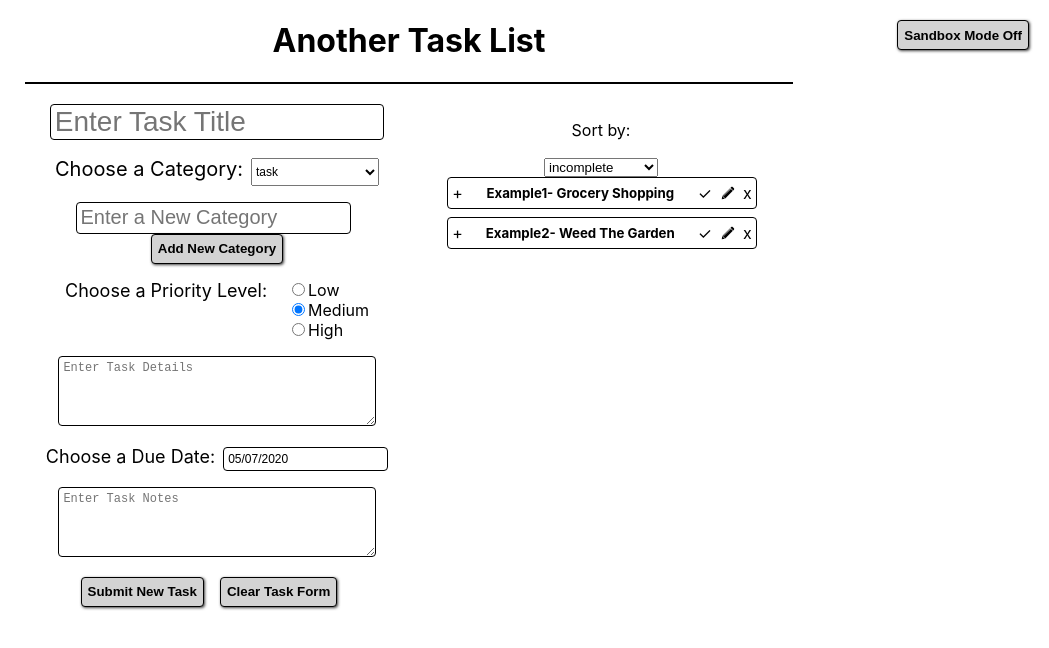
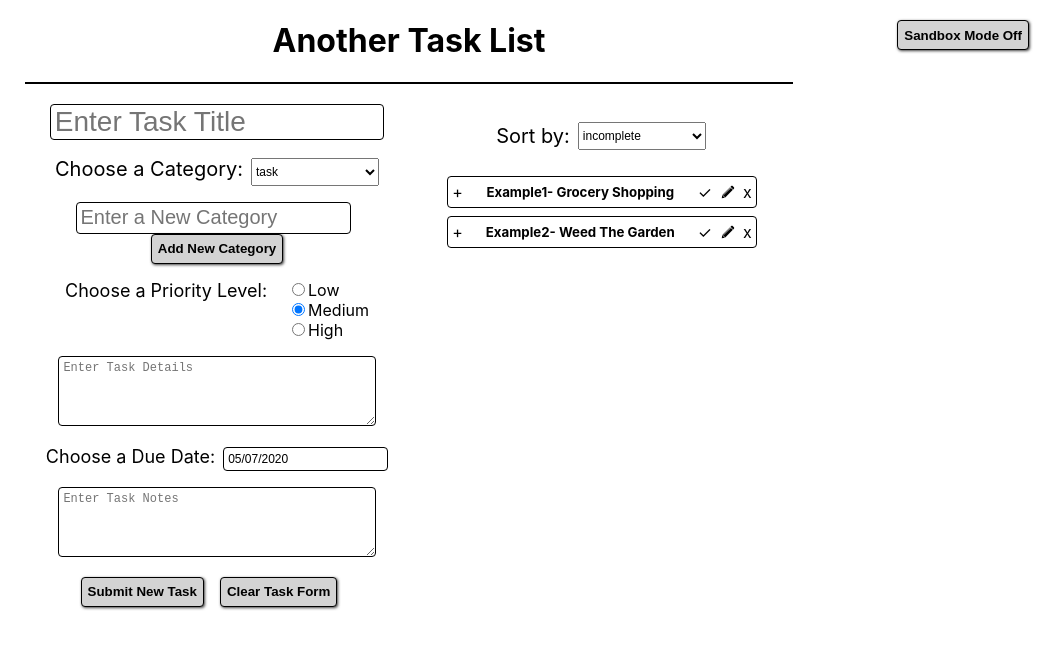
Before and after one commit to lolakoala/AnotherTaskList, a React (Create React App) app: page / in a window 1280 px wide. Shown: the top 648 px of the page, without its empty margins (231-1280 px from the left). Built offline with nearby package versions, Linux system fonts and the light colour scheme.

Commit message:
styles sorting feature

```diff
--- a/src/App.css
+++ b/src/App.css
@@ -203,3 +203,21 @@ textarea {
 #edit-priority label {
   margin-left: 4px;
 }
+
+.sort {
+  display: flex;
+  justify-content: center;
+  align-items: center;
+  margin-bottom: 8px;
+}
+
+.sort p {
+  font-size: 20px;
+  margin-right: 8px;
+}
+
+.sort select {
+  height: 28px;
+  width: 128px;
+  font-size: 12px;
+}
--- a/src/features/tasks/Tasks.js
+++ b/src/features/tasks/Tasks.js
@@ -167,7 +167,7 @@ const Tasks = () => {
     const dispatch = useDispatch()
 
     return (<div className='tasks'>
-        <div>
+        <div className='sort'>
             <p>Sort by: </p>
             <select value={sort} onChange={event => dispatch(setSort(event.target.value))}>
                 <option value='incomplete'>incomplete</option>
```
